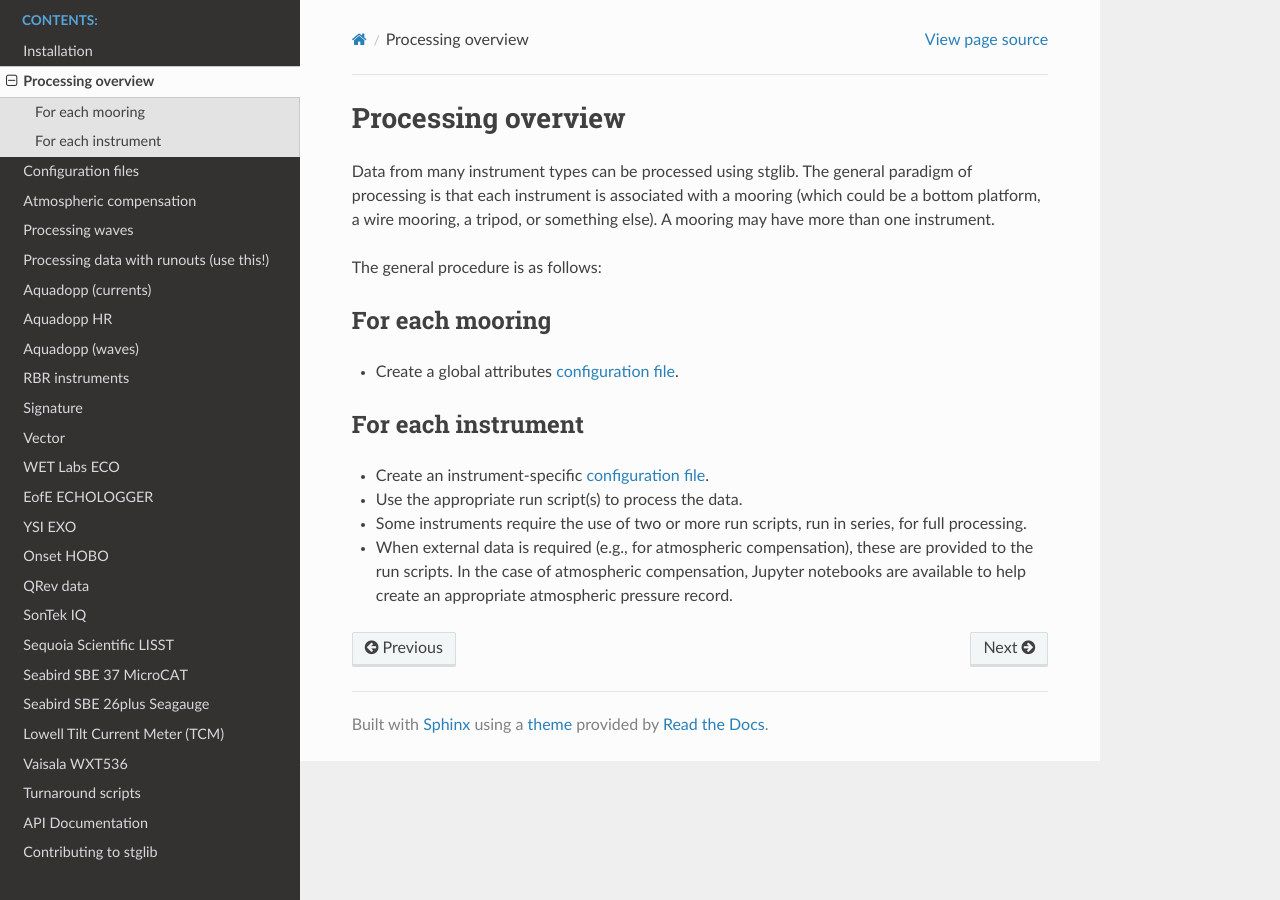
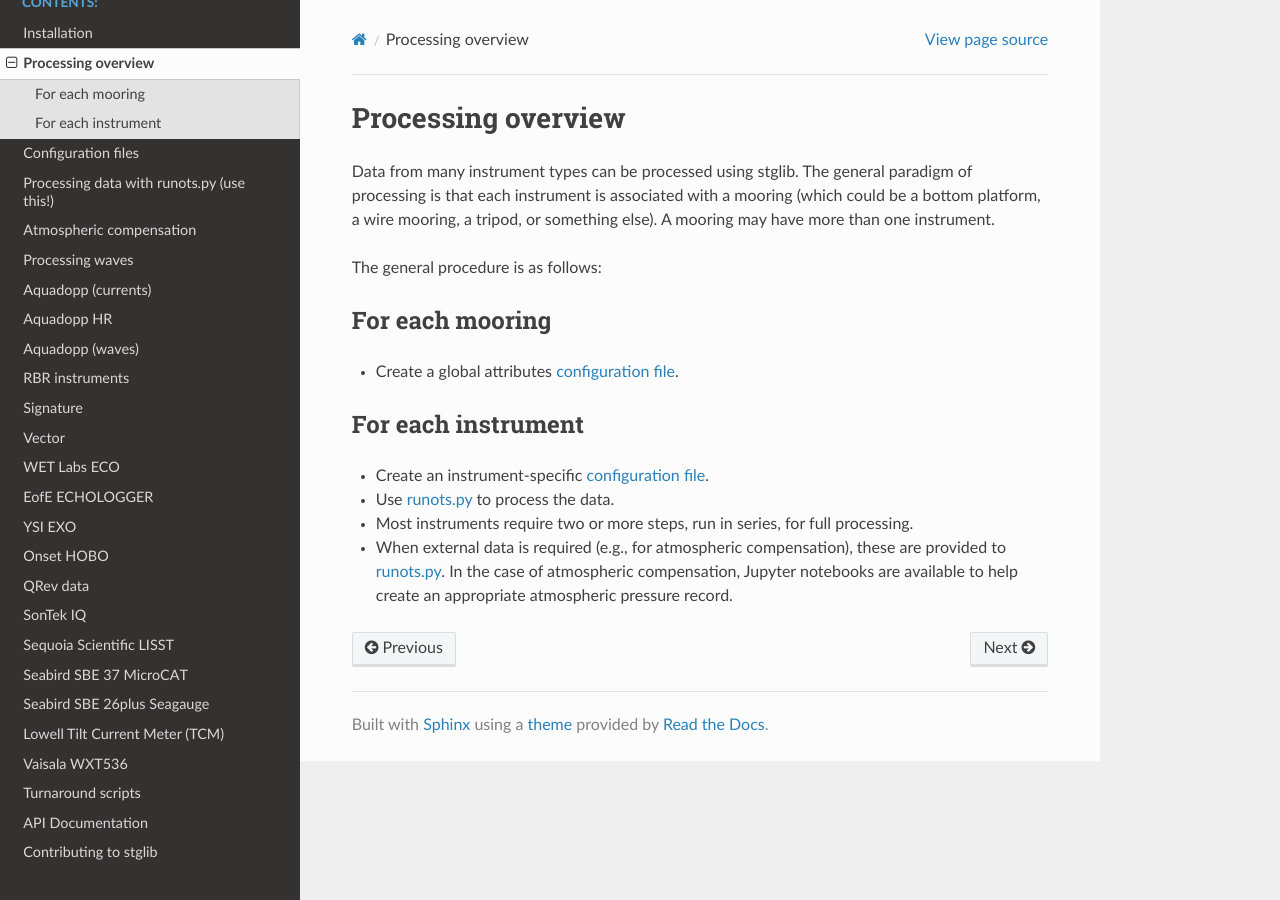
Before and after one commit to USGS-CMG/stglib, a Sphinx documentation site: the page built from doc/overview.rst, in a window 1280 px wide. Built offline with Sphinx 7.4.7 and the Read the Docs theme 3.1.0, drawn with Linux system fonts in a browser that asks for light colours.

Commit message:
Clarify documentation

```diff
--- a/doc/atmos.rst
+++ b/doc/atmos.rst
@@ -27,7 +27,7 @@ which sets the zero offset for the pressure sensor. In the example below, the of
 
 A second optional but highly recommended attribute for the ``atmpres`` variable is ``comment``. This can be used to store information about the station used for atmospheric compensation. For example, ``atmpres:comment = "Atmospherically corrected using NOAA station 9414523 Redwood City, CA"``.
 
-The time base of the atmospheric pressure file must be the same as that of the instrument pressure record. This file will be used by the run scripts to atmospherically compensate the pressure record.
+The time base of the atmospheric pressure file must be the same as that of the instrument pressure record. This file will be used by the run script to atmospherically compensate the pressure record.
 
 Steps to generate an atmospheric pressure file
 ----------------------------------------------
--- a/doc/index.rst
+++ b/doc/index.rst
@@ -45,9 +45,9 @@ We have plans to support:
    install
    overview
    config
+   Processing data with runots.py (use this!) <runots>
    atmos
    waves
-   Processing data with runouts (use this!) <runots>
    aqd
    aqdhr
    wvs
--- a/doc/overview.rst
+++ b/doc/overview.rst
@@ -15,6 +15,6 @@ For each instrument
 ===================
 
 * Create an instrument-specific :doc:`configuration file </config>`.
-* Use the appropriate run script(s) to process the data.
-* Some instruments require the use of two or more run scripts, run in series, for full processing.
-* When external data is required (e.g., for atmospheric compensation), these are provided to the run scripts. In the case of atmospheric compensation, Jupyter notebooks are available to help create an appropriate atmospheric pressure record.
+* Use :doc:`runots.py </runots>` to process the data.
+* Most instruments require two or more steps, run in series, for full processing.
+* When external data is required (e.g., for atmospheric compensation), these are provided to :doc:`runots.py </runots>`. In the case of atmospheric compensation, Jupyter notebooks are available to help create an appropriate atmospheric pressure record.
--- a/doc/waves.rst
+++ b/doc/waves.rst
@@ -16,7 +16,7 @@ In brief, stglib's wave-statistics code (:py:func:`stglib.core.waves.make_waves_
 #. Compute the zeroth and second moments of the surface-elevation spectra using :func:`stglib.core.waves.make_moment`.
 #. Compute significant wave height, mean period, and peak period using :func:`stglib.core.waves.make_Hs`, :func:`stglib.core.waves.make_Tm`, and :func:`stglib.core.waves.make_Tp`.
 
-The above list is for information only. The user does not need to apply these steps manually; they are all called by the various run scripts.
+The above list is for information only. The user does not need to apply these steps manually; they are all called by the run script.
 
 
 .. autosummary::
```
